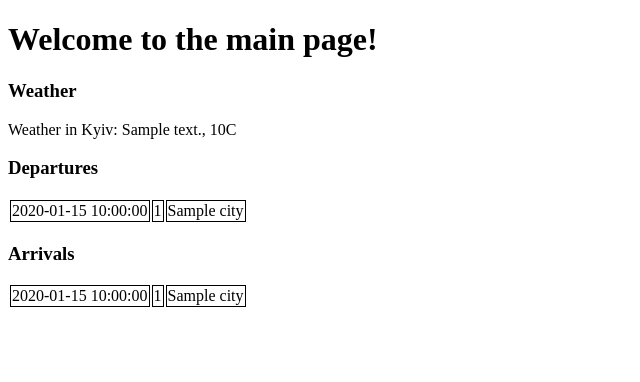
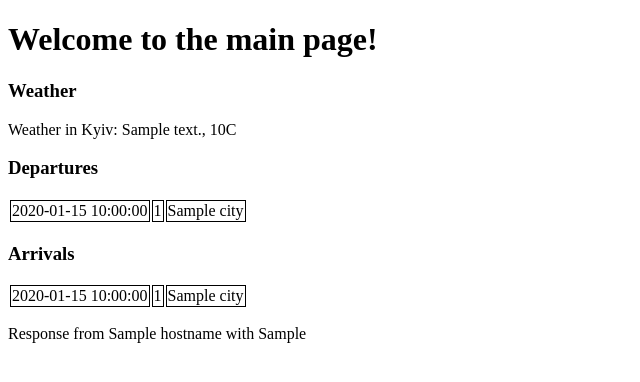
Before and after one commit to kovalukofily/backend, a Flask app: template templates/main.html in a window 1280 px wide. Shown: the top 382 px of the page, without its empty margins (0-640 px from the left). Run offline with Flask 2, Linux system fonts and the light colour scheme; the template is opened without the code that fills it: most values are stand-ins (such as "Sample title", 1, 10 or a date in 2020).

Commit message:
Update (Lab 2)

```diff
--- a/app.py
+++ b/app.py
@@ -2,11 +2,18 @@ import json
 import requests
 import datetime
 import time
+import socket
 from decimal import Decimal
 from flask import Flask, render_template, request, jsonify
 
 
 app = Flask(__name__)
+
+
+def fetch_details():
+    hostname = socket.gethostname()
+    ip = socket.gethostbyname(hostname)
+    return str(hostname), str(ip)
 
 
 # Returns weather in Kyiv
@@ -84,7 +91,8 @@ def main_page():
     weather = get_weather()
     departure_flights = closest_schedule(0)
     arrival_flights = closest_schedule(1)
-    return render_template('main.html', weather=weather, departure_flights=departure_flights, arrival_flights=arrival_flights)
+    hostname, ip = fetch_details()
+    return render_template('main.html', weather=weather, departure_flights=departure_flights, arrival_flights=arrival_flights, hostname=hostname, ip=ip)
 
 
 @app.route('/kyiv_weather')
@@ -108,5 +116,12 @@ def api_arrivals():
     return response
 
 
+@app.route('/health')
+def api_health():
+    response = jsonify(status="UP")
+    response.headers.add('Access-Control-Allow-Origin', '*')
+    return response
+
+
 if __name__ == '__main__':
-    app.run(port=443)
+    app.run(host='0.0.0.0', port=5000)
--- /dev/null
+++ b/heroku.yml
@@ -0,0 +1,3 @@
+build:
+  docker:
+    web: Dockerfile
--- a/templates/main.html
+++ b/templates/main.html
@@ -28,5 +28,6 @@
         </tr>
         {% endfor %}
     </table>
+    <p>Response from {{ hostname }} with {{ ip }}</p>
 </body>
 </html>
```
Also changed, not shown: 4 other files.
